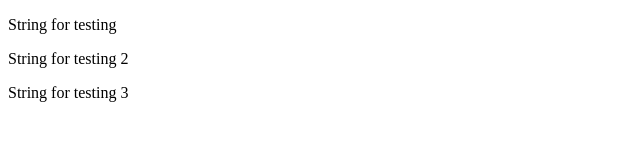
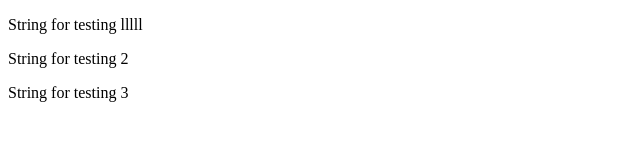
Before and after one commit to Dev-Inbox1/MySite, a plain HTML site: page index.html in a window 1280 px wide. Shown: the full height of the page, 0-640 px from the left. Drawn offline with Linux system fonts and the light colour scheme.

Commit message:
commit 3 minor

```diff
--- a/index.html
+++ b/index.html
@@ -5,7 +5,7 @@
     <title></title>
 </head>
 <body>
-<p>String for testing</p>
+<p>String for testing lllll</p>
 
 <p>String for testing 2</p>
 
```
